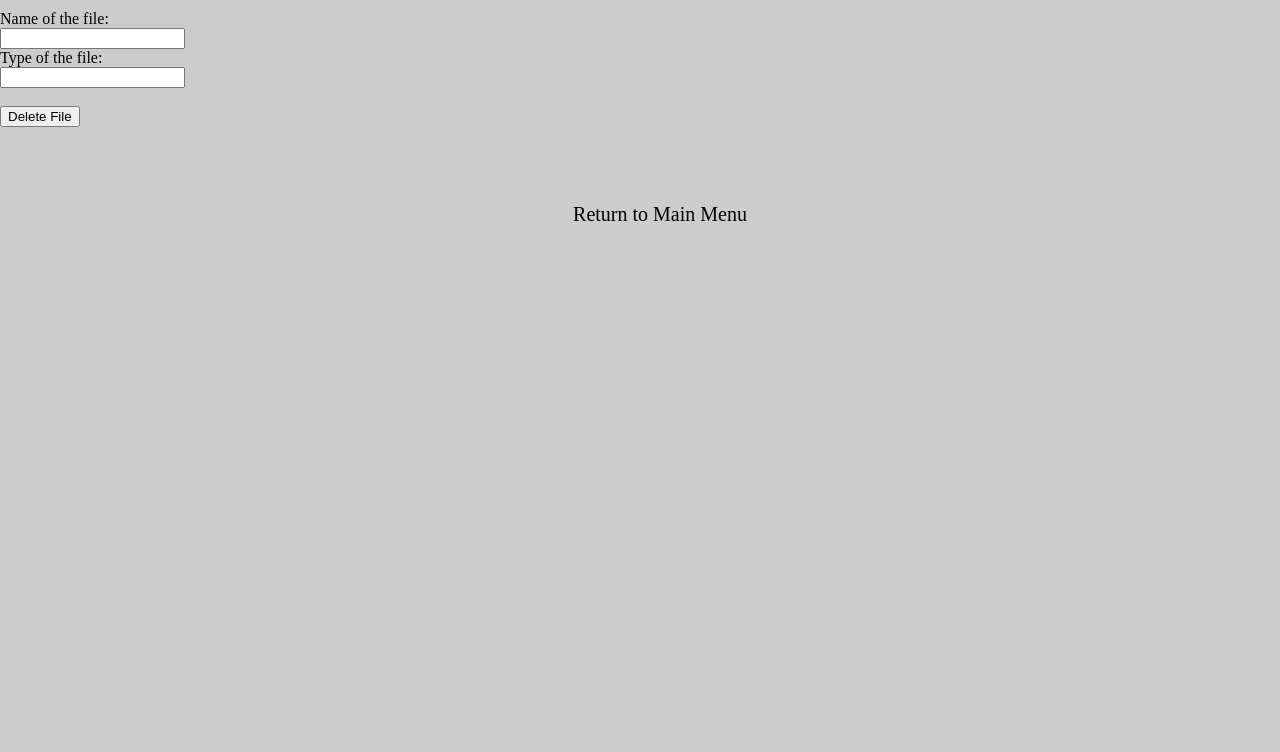
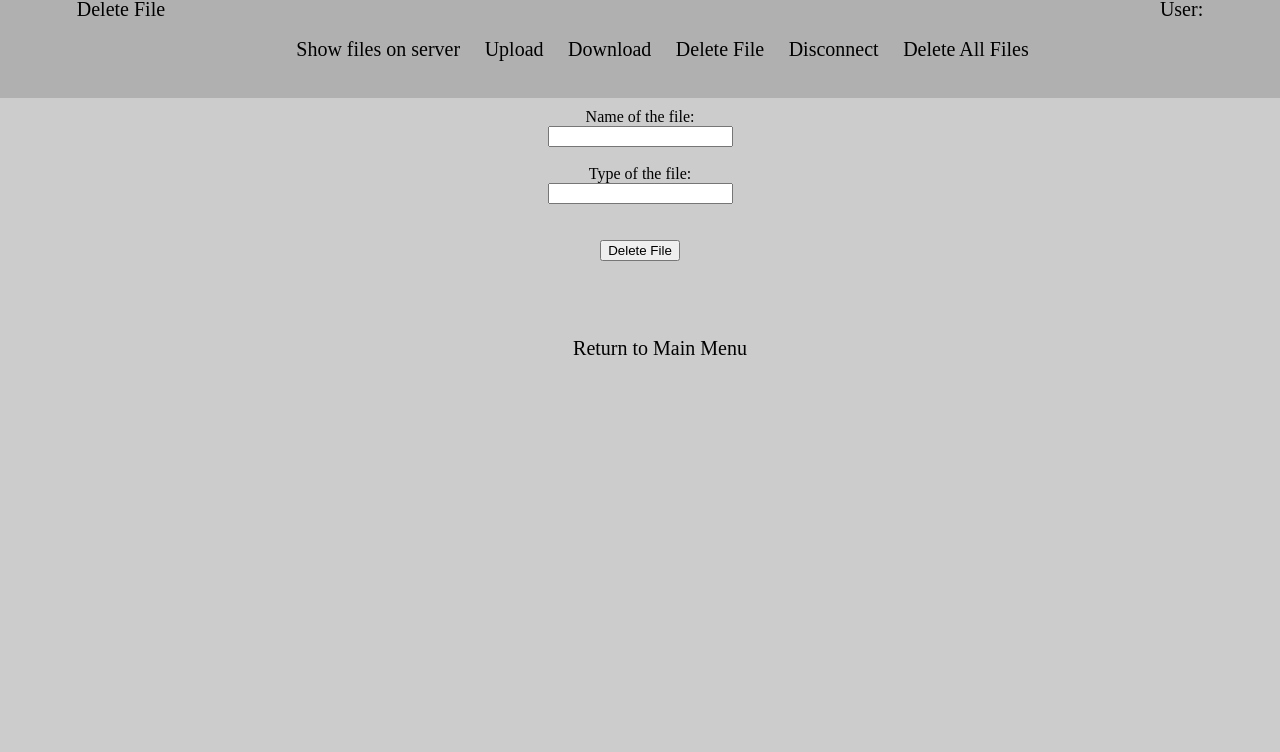
Before and after one commit to PedroRodrigues527/Nodejs_file_storage, a website: page view/delete.html in a window 1280 px wide. Shown: the part 48-800 px from the top of the page. Drawn offline with Linux system fonts and the light colour scheme; files that its build step writes are made by us from their sources.

Commit message:
Web design improved

```diff
--- a/view/delete.html
+++ b/view/delete.html
@@ -3,17 +3,51 @@
         <link rel="stylesheet" type="text/css" href="style.css"/>
     </head>
     <body>
-        <h1>Delete File</h1>
+        <section class="header">
+
+            <div class="header-title">
+              <p id="title">Delete File</p>
+              <p id="info">User: </p>
+            </div>
+
+            <section class="options">
+                <ul>
+                  <form method="GET" action="/files" enctype="multipart/form-data">
+                    <li> <a href="files">Show files on server</a></li>
+                    <li> <a href="upload">Upload</a></li>
+                    <li> <a href="download">Download</a></li>
+                    <li> <a href="delete">Delete File</a></li>
+                    <li> <a href="disconnect">Disconnect</a></li>
+                    <li> <a href="deleteCheck">Delete All Files</a></li>
+                  </form>
+                </ul>
+            </section>
+        </section>
+
+
+        <section class="uploadForm">
             <form method="post" action="/deletefile" enctype="multipart/form-data">
+                <div id="nameFileDownload">
                     <label>Name of the file:</label><br>
                     <input type="text" name="namefile" id="namefile"/>
+                </div>
                 <br>
+                <div id="typeFileDownload">
                     <label>Type of the file: </label><br>
                     <input type="text" name="typefile" id="typefile"/>
+                </div>
+
                 <br>
                 <br>
+
+                <div id="downloadButton">
                     <button type="submit" class="btn btn-primary submit">Delete File</button>
+                </div>
+
             </form>
+        </section>
+
+
 
         <div class="options">
             <ul>
```
Also changed, not shown: view/download.html (+21 -7 lines), view/upload.html (+22 -3 lines). Lines whose indentation alone changed are shown as unchanged.
